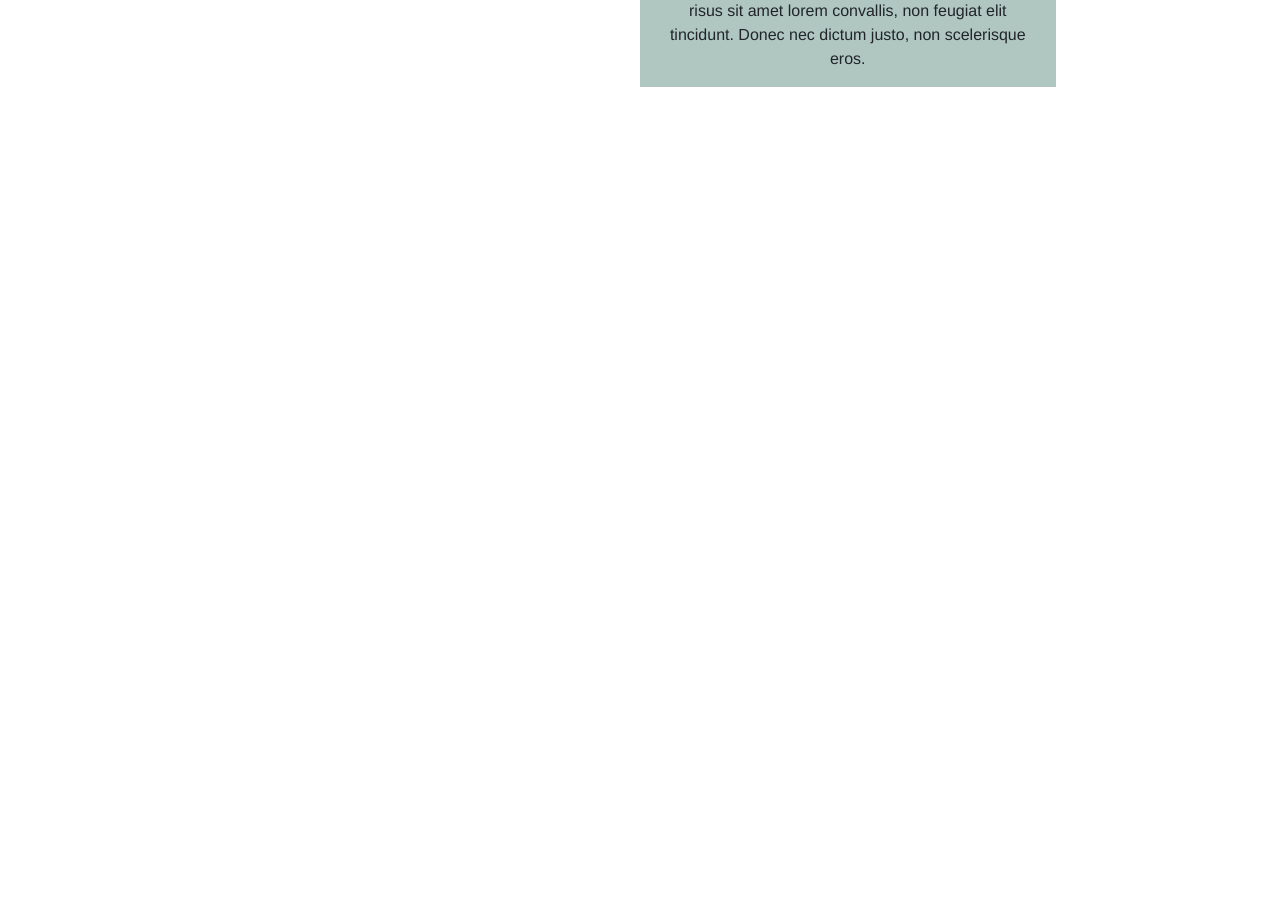
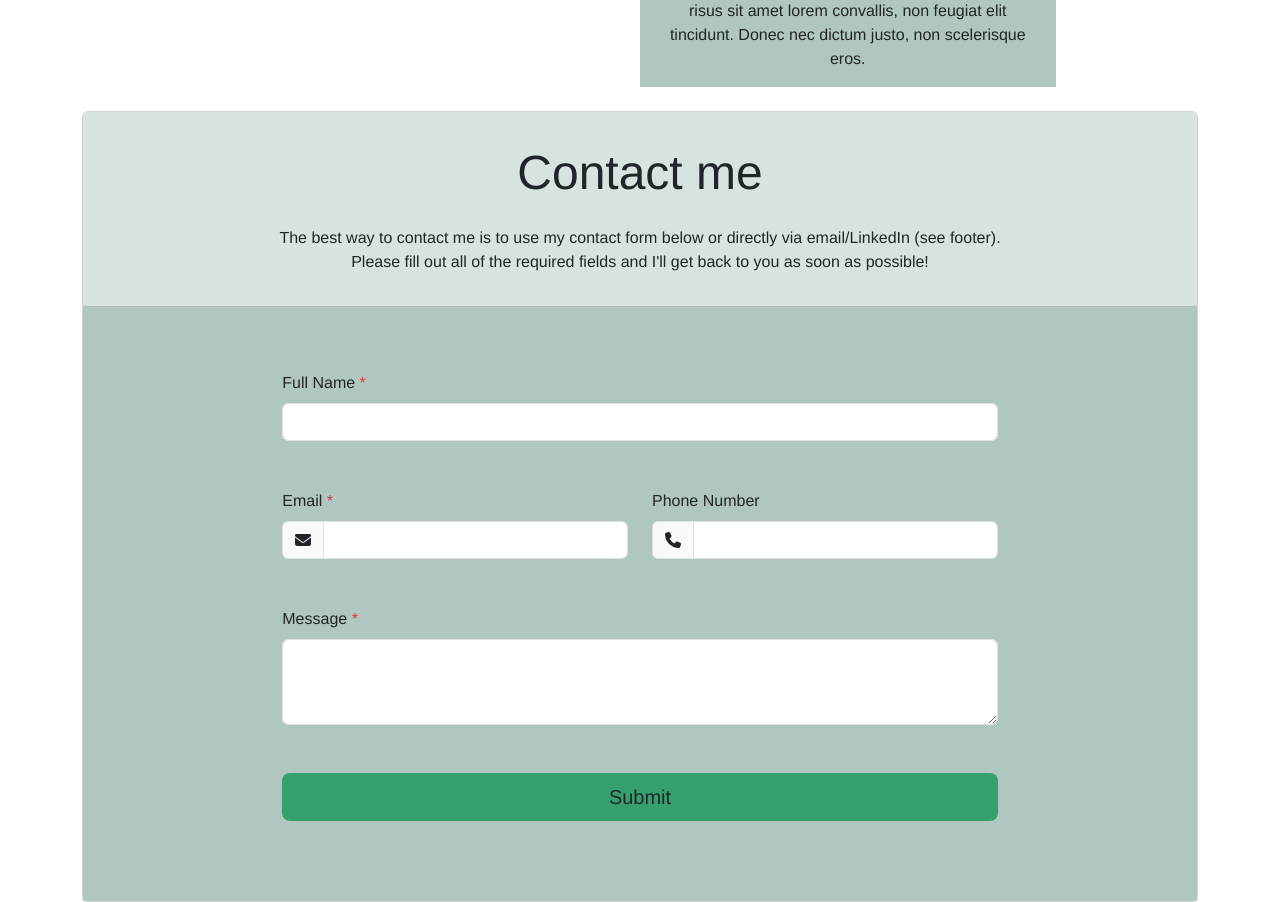
Before and after one commit to CainSeltzer/the-meadow, a Vue app in the folder frontend/: page / in a window 1280 px wide. Shown: the part 1796-2698 px from the top of the page. Before the commit the page ends 1883 px from the top, so only its background shows below. Built offline with nearby package versions, Linux system fonts and the light colour scheme.

Commit message:
Added contact form and removed weird lil' gutter thing that was on the warning card.

```diff
--- a/frontend/src/App.vue
+++ b/frontend/src/App.vue
@@ -22,7 +22,7 @@
 
     </nav>
   </div>
-  <div class="row justify-content-md-center">
+  <div class="row justify-content-md-center g-0">
     <div id="siteWarning" class="card border-warning bg-warning mb-3 col-sm-4" style="margin: 2%;">
       <div class="card-body" style="color: black;">
         <font-awesome-icon :icon="['fas', 'triangle-exclamation']" /> Please be aware that this site is still a work in
--- /dev/null
+++ b/frontend/src/components/ContactForm.vue
@@ -0,0 +1,101 @@
+<template>
+  <div class="container">
+    <div class="card">
+      <div class="card-header d-flex align-items-center justify-content-center deer-header">
+        <div class="col-12">
+          <br/>
+          <h2 class="mb-4 display-5 text-center">Contact me</h2>
+          <p class="mb-4 text-center">
+            The best way to contact me is to use my contact form below or directly via email/LinkedIn (see footer).
+            <br />
+            Please fill out all of the required fields and I'll get back to you as soon as possible!
+          </p>
+          <!--<hr class="w-50 mx-auto mb-5 mb-xl-9 border-dark-subtle">-->
+        </div>
+      </div>
+      <div class="card-body deer-body d-flex align-items-center justify-content-center">
+        <div class="col-12 col-lg-9">
+          <form id="contact-form" action="https://formspree.io/f/mblrnrqq" method="POST">
+            <div class="row gy-4 gy-xl-5 p-4 p-xl-5 ">
+              <div class="col-12">
+                <label for="fullname" class="form-label">Full Name <span class="text-danger">*</span></label>
+                <input type="text" class="form-control" id="fullname" name="fullname" value="" required>
+              </div>
+              <div class="col-12 col-md-6">
+                <label for="email" class="form-label">Email <span class="text-danger">*</span></label>
+                <div class="input-group">
+                  <span class="input-group-text">
+                    <font-awesome-icon :icon="['fas', 'envelope']" />
+                  </span>
+                  <input type="email" class="form-control" id="email" name="email" value="" required>
+                </div>
+              </div>
+              <div class="col-12 col-md-6">
+                <label for="phone" class="form-label">Phone Number</label>
+                <div class="input-group">
+                  <span class="input-group-text">
+                    <font-awesome-icon :icon="['fas', 'phone']" />
+                  </span>
+                  <input type="tel" class="form-control" id="phone" name="phone" value="">
+                </div>
+              </div>
+              <div class="col-12">
+                <label for="message" class="form-label">Message <span class="text-danger">*</span></label>
+                <textarea class="form-control" id="message" name="message" rows="3" required></textarea>
+              </div>
+              <div class="col-12">
+                <div class="d-grid">
+                  <button class="btn deer-important btn-lg" id="contact-form-button">Submit</button>
+                  <p class="d-flex align-items-center justify-content-center" id="contact-form-status"></p>
+                </div>
+              </div>
+            </div>
+          </form>
+        </div>
+      </div>
+    </div>
+  </div>
+</template>
+
+<script>
+window.addEventListener("DOMContentLoaded", (event) => {
+  console.log(event)
+  var form = document.getElementById("contact-form");
+
+  async function handleSubmit(event) {
+    event.preventDefault();
+    var status = document.getElementById("contact-form-status");
+    var data = new FormData(event.target);
+    fetch(event.target.action, {
+      method: form.method,
+      body: data,
+      headers: {
+          'Accept': 'application/json'
+      }
+    }).then(response => {
+      if (response.ok) {
+        status.innerHTML = "Thanks for your message, I'll try to respond as soon as I'm able!";
+        form.reset()
+      } else {
+        response.json().then(data => {
+          if (Object.hasOwn(data, 'errors')) {
+            status.innerHTML = data["errors"].map(error => error["message"]).join(", ")
+          } else {
+            status.innerHTML = "Oops! There was a problem submitting your contact request. Please try reaching out through email or one of the other contact methods listed in the footer of this site."
+          }
+        })
+      }
+    }).catch(error => {
+      status.innerHTML = "Oops! There was a problem submitting your your contact request. Please try reaching out through email or one of the other contact methods listed in the footer of this site.<br/>".concat(error);
+    });
+  }
+  form.addEventListener("submit", handleSubmit);
+});
+
+export default {
+
+};
+</script>
+
+<!-- Add "scoped" attribute to limit CSS to this component only -->
+<style scoped></style>
--- a/frontend/src/main.js
+++ b/frontend/src/main.js
@@ -15,10 +15,10 @@ import { library } from '@fortawesome/fontawesome-svg-core'
 import { FontAwesomeIcon } from '@fortawesome/vue-fontawesome'
 
 /* import specific icons */
-import { faTriangleExclamation } from '@fortawesome/free-solid-svg-icons'
+import { faPhone, faEnvelope, faTriangleExclamation } from '@fortawesome/free-solid-svg-icons'
 
 /* add icons to the library */
-library.add(faTriangleExclamation)
+library.add(faTriangleExclamation, faEnvelope, faPhone)
 
 
 
--- a/frontend/src/scss/custom.scss
+++ b/frontend/src/scss/custom.scss
@@ -15,16 +15,16 @@ $navbar-light: #d8e3e0;
     text-align: center;
 }
 
+form {
+    text-align: left;
+}
+
 //====================
 // Global theme color customizations below 👇
 //====================
 [data-bs-theme="light"] {}
 
 [data-bs-theme="dark"] {}
-
-//====================
-// Component-specific customizations below 👇
-//====================
 
 [data-bs-theme="light"] .deer-header {
     background-color: #d8e3e0;
@@ -41,6 +41,18 @@ $navbar-light: #d8e3e0;
 [data-bs-theme="dark"] .deer-body {
     background-color: #02684d;
 }
+
+[data-bs-theme="light"] .deer-important {
+    background-color: #36a16f;
+}
+
+[data-bs-theme="dark"] .deer-important {
+    background-color: #053a2c;
+}
+
+//====================
+// Component-specific customizations below 👇
+//====================
 
 // Navbar
 [data-bs-theme="light"] .navbar {
--- a/frontend/src/views/HomePage.vue
+++ b/frontend/src/views/HomePage.vue
@@ -94,11 +94,15 @@
             </div>
         </div>
     </div>
+    <br/>
+    <contact-form/>
 </template>
 
 <script>
+import ContactForm from "@/components/ContactForm.vue";
 export default {
-}
+  components: { ContactForm },
+};
 </script>
 
 <style></style>
```
